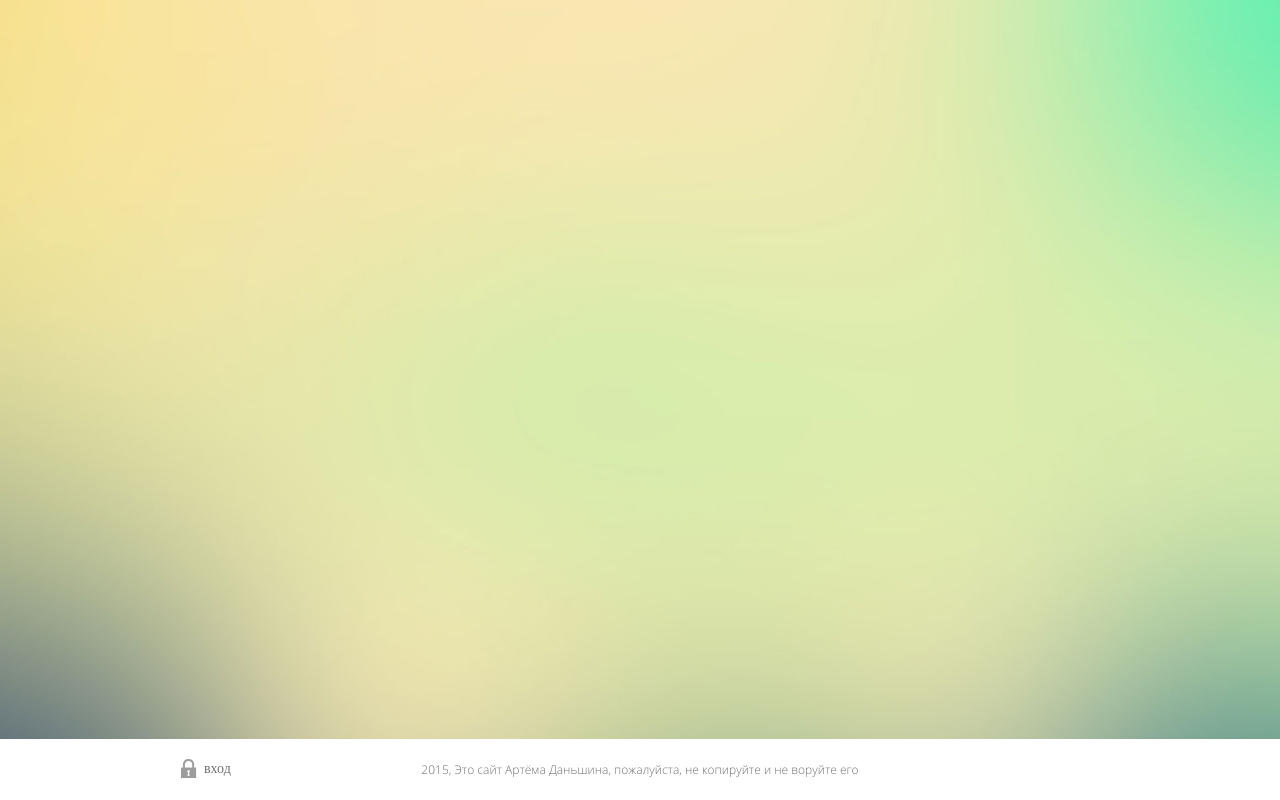
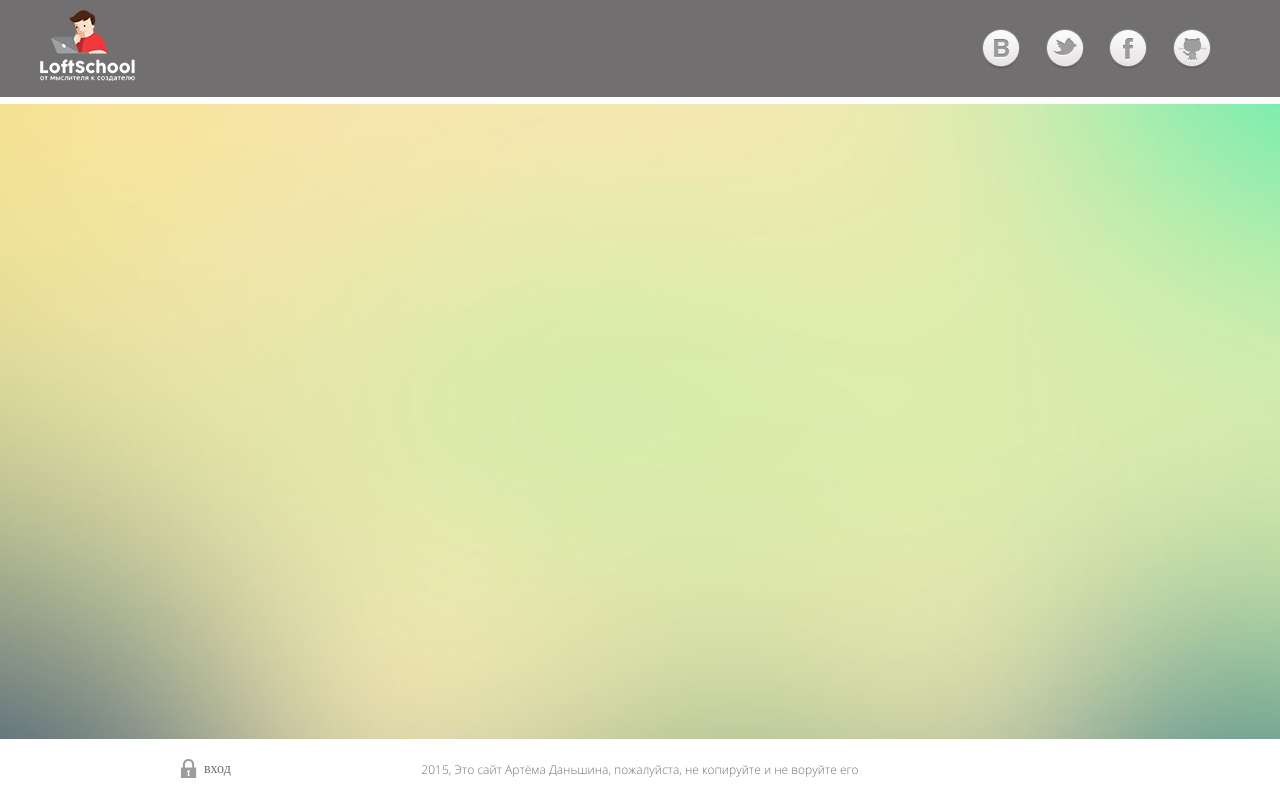
Before and after one commit to ArtDanshin/LoftSchool_dz1, a PHP site: page / in a window 1280 px wide. Run offline with PHP 8.4, Linux system fonts and the light colour scheme; some libraries are stand-ins or nearby versions; some web fonts are replaced.

Commit message:
Изменен логотип на меньший по размеру. Добавлена шапка

```diff
--- a/app/css/main.css
+++ b/app/css/main.css
@@ -15,7 +15,7 @@ body {
 	min-height: 100%;
 	min-width: 970px;
 	height: auto!important;
-	overflow: hidden;
+	/* overflow: hidden; */
 }
 .wrapper:after {
 	content: "";
@@ -25,7 +25,74 @@ body {
 .page-footer {
 	height: 61px;
 	margin-top: -61px;
+	min-width: 970px;
 }
+
+/* Прибиваем футер к низу - Конец */
+
+/* Шапка */
+.container-big {
+	max-width: 1200px;
+	min-width: 960px;
+	height: 100%;
+	margin: 0 auto;
+	position: relative;
+}
+.page-header {
+	height: 97px;
+	background: url(../img/bg-head.jpg) top center repeat-x;
+	position: relative;
+	margin-bottom: 39px;
+	border-bottom: 7px solid #FFFFFF;
+}
+.page-header .header-logo-link {
+	position: absolute;
+	top: 10px;
+	left: 0;
+}
+.page-header .header-logo-text {
+	position: absolute;
+	left: -9999px;
+}
+.page-header .socials {
+	position: absolute;
+	right: 0;
+	top: 26px;
+}
+/* Шапка конец */
+
+/*Блок социальных иконок */
+.socials {
+	margin: 0;
+	padding: 0;
+	min-width: 260px;
+}
+.socials .socials-item {
+	list-style: none;
+	display: inline-block;
+	height: 44px;
+	width: 42px;
+	margin-left: 19px;
+}
+.socials .socials-item:first-child {
+	margin-left: 0;
+}
+.socials .socials-link {
+	display: block;
+	height: 100%;
+	width: 100%;
+	text-indent: -9999px;
+	background: url(../img/social.png) no-repeat;
+}
+.socials .socials-link.vk {background-position: -317px -5px}
+.socials .socials-link.vk:hover {background-position: -369px -5px}
+.socials .socials-link.tw {background-position: -213px -5px}
+.socials .socials-link.tw:hover {background-position: -265px -5px}
+.socials .socials-link.fb {background-position: -5px -5px}
+.socials .socials-link.fb:hover {background-position: -57px -5px}
+.socials .socials-link.git {background-position: -109px -5px}
+.socials .socials-link.git:hover {background-position: -161px -5px}
+/* Блок социальных иконок - Конец */
 
 /* Футер */
 .page-footer {
--- a/app/index.html
+++ b/app/index.html
@@ -24,7 +24,27 @@
 	<div class="wrapper">
 		<div class="main-content">
 			<header class="page-header">
-				<div class="container-big"></div>
+				<div class="container-big">
+					<a class="header-logo-link">
+						<img src="img/logo.png" height="71" width="95" alt="logo" class="logo-img">
+						<span class="header-logo-text">Сайт портфолио Артёма Даньшина</span>
+					</a>
+					<ul class="socials">
+						<li class="socials-item">
+							<a href="http://vk.com/silver_dragoon" target="_blank" class="socials-link vk">vk.com</a>
+						</li>
+						<li class="socials-item">
+							<a href="https://twitter.com/SilverDragoonDJ" target="_blank" class="socials-link tw">twitter.com</a>
+						</li>
+						<li class="socials-item">
+							<a href="https://www.facebook.com/silverdragoon" target="_blank" class="socials-link fb">facebook.com</a>
+						</li>
+						<li class="socials-item">
+							<a href="https://github.com/SilverDragoon" target="_blank" class="socials-link git">github.com</a>
+						</li>
+					</ul>
+				</div>
+
 			</header>
 		</div>
 	</div>
```
Also changed, not shown: app/img/logo.png (added).
